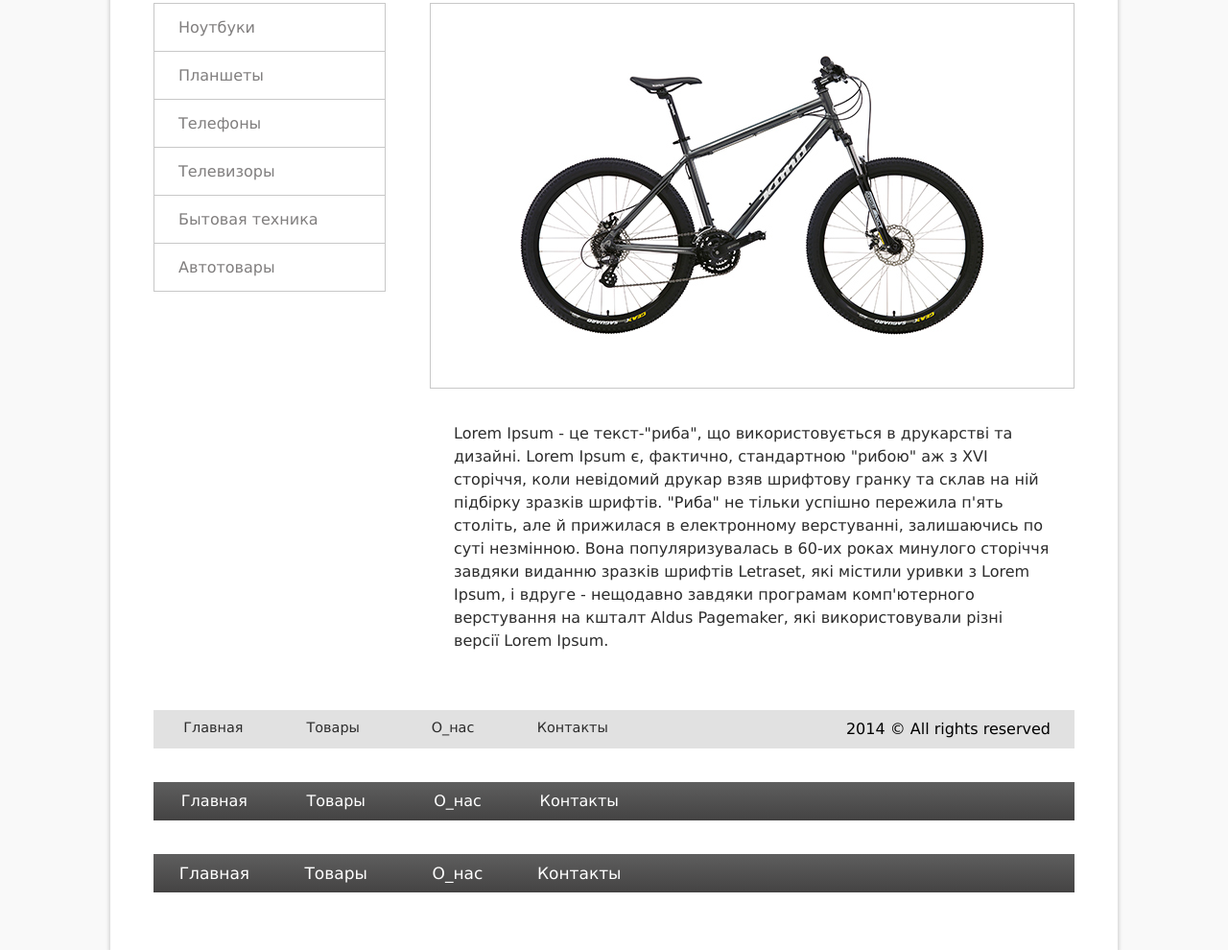
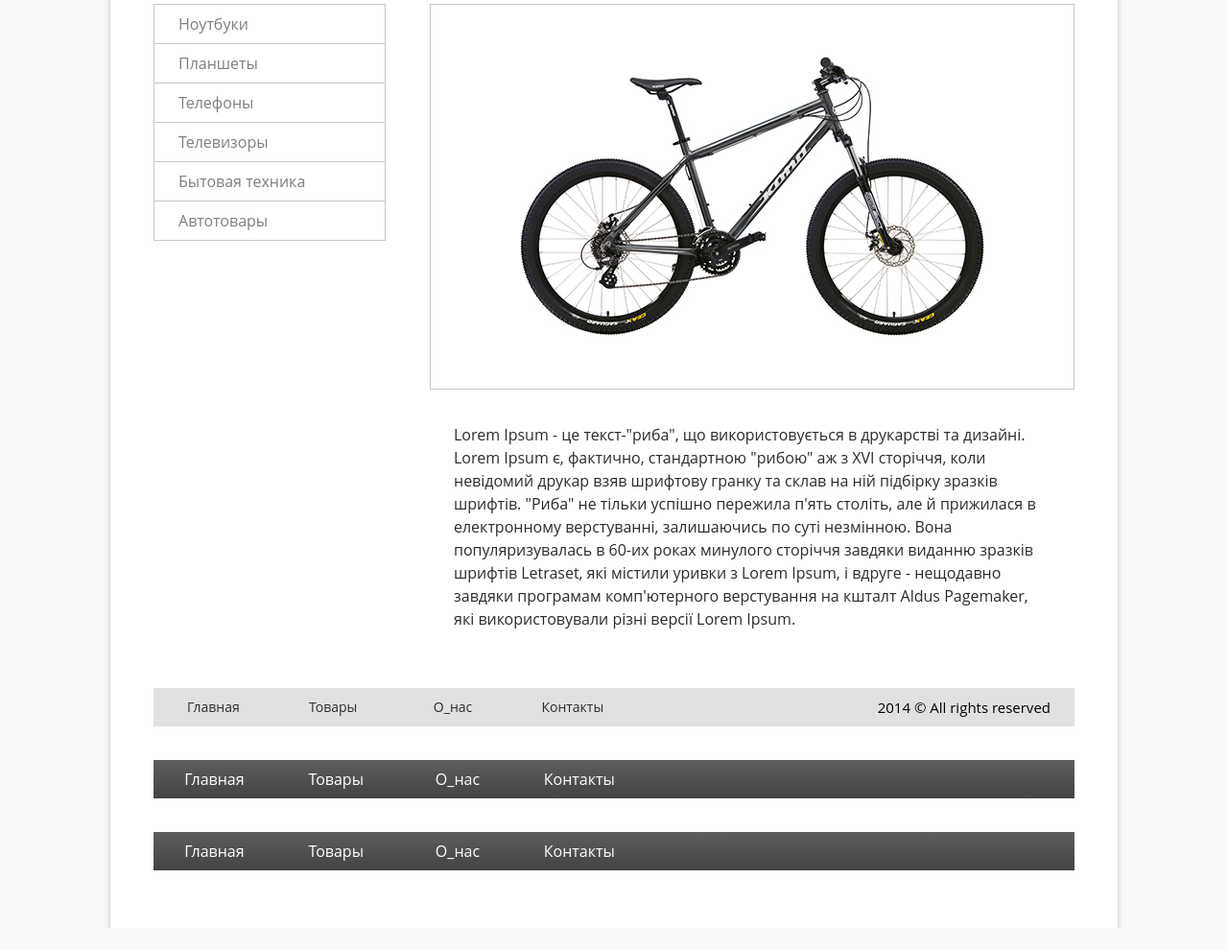
Before and after one commit to bark93/ILFE-HW1, a plain HTML site: page hw2/index-hw2.html in a window 1280 px wide. Shown: the part 206-1196 px from the top of the page at 96% size. After the commit the page ends 1173 px from the top, so only its background shows below. Drawn offline with Linux system fonts and the light colour scheme.

Commit message:
after second mentor review

```diff
--- a/hw2/style-hw2.css
+++ b/hw2/style-hw2.css
@@ -5,7 +5,8 @@
 
 body {
 	background-color: #f9f9f9;
-	font-family: Geneva, Arial, Helvetica, sans-serif;
+	font-family: Open Sans, Arial, Helvetica, sans-serif;
+	min-width: 1030px;
 }
 
 a {
@@ -29,6 +30,8 @@ a {
 .main-menu__item {
 	list-style: none;
 	float: left;
+	font-size: 16px;
+	line-height: 40px;
 	width: 13%;
 	border-right: rgba(255,255,255,0) 1px solid;
 	border-left: rgba(255,255,255,0) 1px solid;
@@ -39,12 +42,11 @@ a {
 	display: block;
 	height: 100%;
 	text-align: center;
-	padding: 10px;
 }
 
 .main-menu__item:hover {
-	border-right: rgba(255,255,255,1) 1px solid;
-	border-left: rgba(255,255,255,1) 1px solid;
+	border-right: rgb(255,255,255) 1px solid;
+	border-left: rgb(255,255,255) 1px solid;
 	background: linear-gradient(to top, #2f2f2f, #4a4a4a);
 }
 /*----------middle-part----------*/
@@ -63,6 +65,8 @@ a {
 
 
 .products__item {
+	font-size: 16px;
+	line-height: 40px;
 	list-style: none;
 	border-bottom: 1px solid #c8c8c8;
 	color: #807e7e;
@@ -76,14 +80,14 @@ a {
 	color: #807e7e;
 	display: block;
 	height: 100%;
-	padding: 15px 25px;
+	padding-left: 25px;
 }
 
 .products__item:hover {
 	background-color: #f9f9f9;
 }
 
-.products__item:hover .products__link {
+.products__link:hover {
 	color: #000;
 	padding-left: 35px;
 }
@@ -110,11 +114,13 @@ a {
 .main-footer {
 	height: 40px;
 	background-color: #e1e1e1;
+	overflow: hidden;
 }
 
 .footer-menu__item {
 	list-style: none;
-	display: block;
+	font-size: 14px;
+	line-height: 40px;
 	float: left;
 	width: 13%;
 
@@ -122,19 +128,19 @@ a {
 
 .footer-menu__link {
 	color: #2c2c2c;
-	font-size: 90%;
 	display: block;
 	height: 100%;
 	text-align: center;
-	padding: 10px;
 }
 
-.footer-menu__item:hover .footer-menu__link  {
+.footer-menu__link:hover  {
 	text-decoration: underline;
 }
 
 .copyright {
-	padding: 10px 25px;
+	font-size: 15px;
+	line-height: 40px;
+	padding: 0 25px;
 	float: right;
 }
 /*----------header-flex----------*/
@@ -150,6 +156,8 @@ a {
 
 .main-menu-flex__item {
 	list-style: none;
+	font-size: 16px;
+	line-height: 40px;
 	border-right: rgba(255,255,255,0.0) 1px solid;
 	border-left: rgba(255,255,255,0.0) 1px solid;
 	width: 13%;
@@ -160,12 +168,11 @@ a {
 	display: block;
 	height: 100%;
 	text-align: center;
-	padding: 10px;
 }
 
-.main-menu-flex li:hover {
-	border-right: rgba(255,255,255,1) 1px solid;
-	border-left: rgba(255,255,255,1) 1px solid;
+.main-menu-flex__item:hover {
+	border-right: rgb(255,255,255) 1px solid;
+	border-left: rgb(255,255,255) 1px solid;
 	background: linear-gradient(to top, #2f2f2f, #4a4a4a);
 }
 
@@ -182,7 +189,8 @@ a {
 .main-menu-ib__item {
 	display: inline-block;
 	list-style: none;
-	font-size: 17px;
+	font-size: 16px;
+	line-height: 40px;
 	width: 13%;
 	border-right: rgba(255,255,255,0.0) 1px solid;
 	border-left: rgba(255,255,255,0.0) 1px solid;
@@ -194,11 +202,10 @@ a {
 	display: block;
 	height: 100%;
 	text-align: center;
-	padding: 10px;
 }
 
 .main-menu-ib__item:hover {
-	border-right: rgba(255,255,255,1) 1px solid;
-	border-left: rgba(255,255,255,1) 1px solid;
+	border-right: rgb(255,255,255) 1px solid;
+	border-left: rgb(255,255,255) 1px solid;
 	background: linear-gradient(to top, #2f2f2f, #4a4a4a);
 }
```
